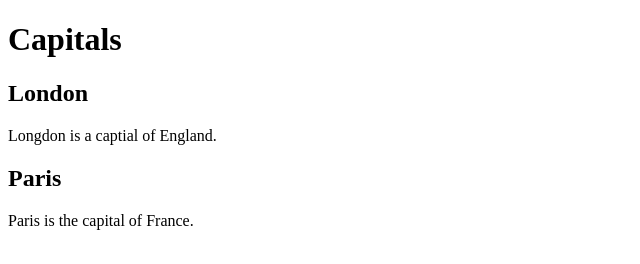
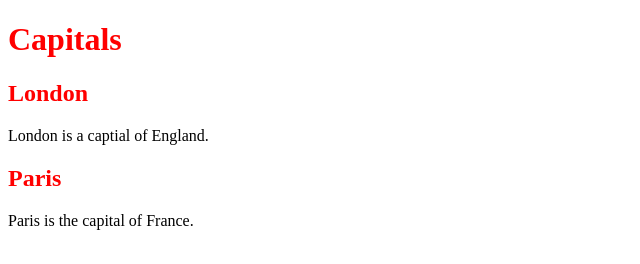
Before and after one commit to Reohna/Week5, a plain HTML site: page index.html in a window 1280 px wide. Shown: the whole page, without its empty margins (0-640 px from the left). Drawn offline with Linux system fonts and the light colour scheme.

Commit message:
added class heading and red text

```diff
--- /dev/null
+++ b/css/styles.css
@@ -0,0 +1,3 @@
+.heading{
+    color: red;
+}
--- a/index.html
+++ b/index.html
@@ -2,20 +2,20 @@
 <html lang="EN-CA">
   <head>
     <title>Week 5</title>
-    <link rel="stylesheet" href="css/css.css" />
+    <link rel="stylesheet" href="css/styles.css">
   </head>
 
   <body>
     <header>
-      <h1>Capitals</h1>
+      <h1 class="heading">Capitals</h1>
     </header>
     <main>
       <section>
-        <h2>London</h2>
-        <p>Longdon is a captial of England.</p>
+        <h2 class="heading">London</h2>
+        <p>London is a captial of England.</p>
       </section>
       <section>
-        <h2>Paris</h2>
+        <h2 class="heading">Paris</h2>
         <p>Paris is the capital of France.</p>
       </section>
     </main>
```
Also changed, not shown: css/css.css (deleted).
